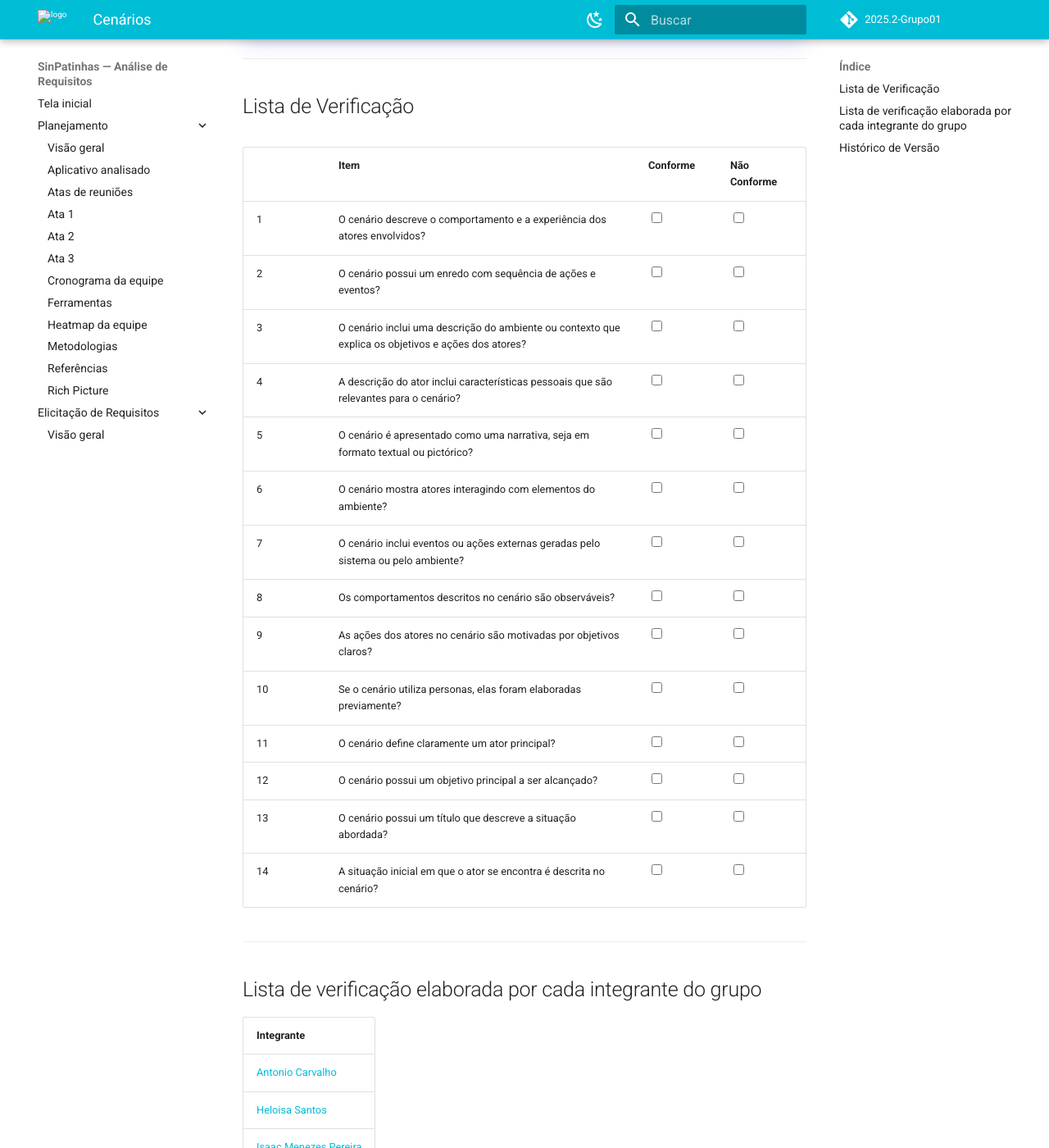
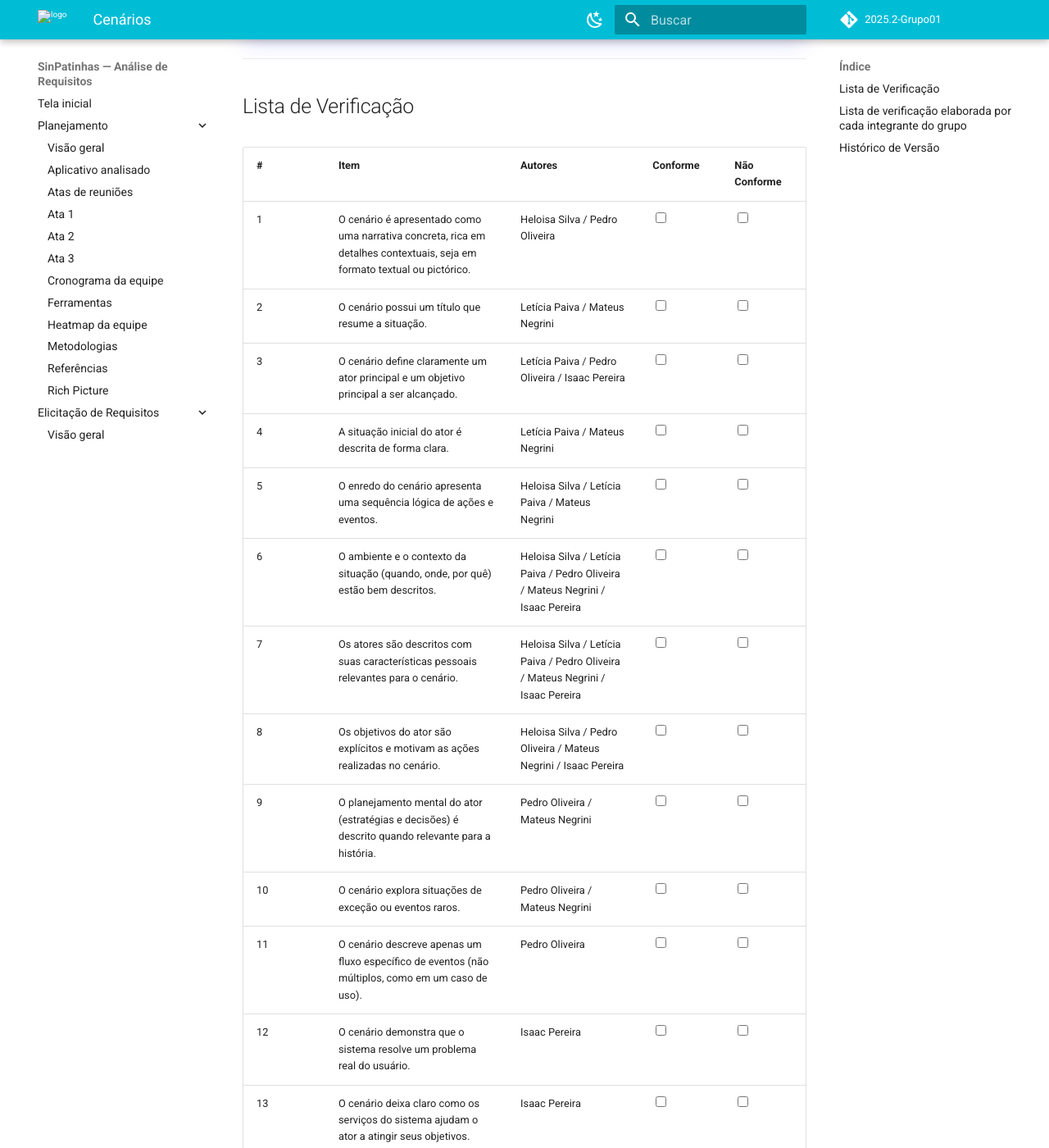
Before and after one commit to Requisitos-de-Software/2025.2-SinPatinhas, an MkDocs documentation site: the page built from docs/elicitacao/listas_verificacao/lista_cenarios.md, in a window 1280 px wide and 1400 px high, scrolled down 394 px. Shown: the whole window at 82% size. Built offline with MkDocs 1.6.1 and Material for MkDocs 9.7.7, drawn with Linux system fonts in a browser that asks for light colours; comment, search, counter and statistics services are not loaded; some of the changed text lies outside the part shown.

Commit message:
Adiciona autores - lista de verificação cenários

```diff
--- a/docs/elicitacao/listas_verificacao/lista_cenarios.md
+++ b/docs/elicitacao/listas_verificacao/lista_cenarios.md
@@ -20,32 +20,123 @@
 <div class="plan-grid"></div>
 
 <table>
-    <thead>
-        <tr>
-            <th></th>
-            <th>Item</th>
-            <th>Conforme</th>
-            <th>Não Conforme</th>
-        </tr>
-    </thead>
-    <tbody>
-        <tr><td>1</td><td>O cenário descreve o comportamento e a experiência dos atores envolvidos?</td><td><input type="checkbox"></td><td><input type="checkbox"></td></tr>
-        <tr><td>2</td><td>O cenário possui um enredo com sequência de ações e eventos?</td><td><input type="checkbox"></td><td><input type="checkbox"></td></tr>
-        <tr><td>3</td><td>O cenário inclui uma descrição do ambiente ou contexto que explica os objetivos e ações dos atores?</td><td><input type="checkbox"></td><td><input type="checkbox"></td></tr>
-        <tr><td>4</td><td>A descrição do ator inclui características pessoais que são relevantes para o cenário?</td><td><input type="checkbox"></td><td><input type="checkbox"></td></tr>
-        <tr><td>5</td><td>O cenário é apresentado como uma narrativa, seja em formato textual ou pictórico?</td><td><input type="checkbox"></td><td><input type="checkbox"></td></tr>
-        <tr><td>6</td><td>O cenário mostra atores interagindo com elementos do ambiente?</td><td><input type="checkbox"></td><td><input type="checkbox"></td></tr>
-        <tr><td>7</td><td>O cenário inclui eventos ou ações externas geradas pelo sistema ou pelo ambiente?</td><td><input type="checkbox"></td><td><input type="checkbox"></td></tr>
-        <tr><td>8</td><td>Os comportamentos descritos no cenário são observáveis?</td><td><input type="checkbox"></td><td><input type="checkbox"></td></tr>
-        <tr><td>9</td><td>As ações dos atores no cenário são motivadas por objetivos claros?</td><td><input type="checkbox"></td><td><input type="checkbox"></td></tr>
-        <tr><td>10</td><td>Se o cenário utiliza personas, elas foram elaboradas previamente?</td><td><input type="checkbox"></td><td><input type="checkbox"></td></tr>
-        <tr><td>11</td><td>O cenário define claramente um ator principal?</td><td><input type="checkbox"></td><td><input type="checkbox"></td></tr>
-        <tr><td>12</td><td>O cenário possui um objetivo principal a ser alcançado?</td><td><input type="checkbox"></td><td><input type="checkbox"></td></tr>
-        <tr><td>13</td><td>O cenário possui um título que descreve a situação abordada?</td><td><input type="checkbox"></td><td><input type="checkbox"></td></tr>
-        <tr><td>14</td><td>A situação inicial em que o ator se encontra é descrita no cenário?</td><td><input type="checkbox"></td><td><input type="checkbox"></td></tr>
-    </tbody>
+  <thead>
+    <tr>
+      <th>#</th>
+      <th>Item</th>
+      <th>Autores</th>
+      <th>Conforme</th>
+      <th>Não Conforme</th>
+    </tr>
+  </thead>
+  <tbody>
+    <tr>
+      <td>1</td>
+      <td>O cenário é apresentado como uma narrativa concreta, rica em detalhes contextuais, seja em formato textual ou pictórico.</td>
+      <td>Heloisa Silva / Pedro Oliveira</td>
+      <td><input type="checkbox"></td>
+      <td><input type="checkbox"></td>
+    </tr>
+    <tr>
+      <td>2</td>
+      <td>O cenário possui um título que resume a situação.</td>
+      <td>Letícia Paiva / Mateus Negrini</td>
+      <td><input type="checkbox"></td>
+      <td><input type="checkbox"></td>
+    </tr>
+    <tr>
+      <td>3</td>
+      <td>O cenário define claramente um ator principal e um objetivo principal a ser alcançado.</td>
+      <td>Letícia Paiva / Pedro Oliveira / Isaac Pereira</td>
+      <td><input type="checkbox"></td>
+      <td><input type="checkbox"></td>
+    </tr>
+    <tr>
+      <td>4</td>
+      <td>A situação inicial do ator é descrita de forma clara.</td>
+      <td>Letícia Paiva / Mateus Negrini</td>
+      <td><input type="checkbox"></td>
+      <td><input type="checkbox"></td>
+    </tr>
+    <tr>
+      <td>5</td>
+      <td>O enredo do cenário apresenta uma sequência lógica de ações e eventos.</td>
+      <td>Heloisa Silva / Letícia Paiva / Mateus Negrini</td>
+      <td><input type="checkbox"></td>
+      <td><input type="checkbox"></td>
+    </tr>
+    <tr>
+      <td>6</td>
+      <td>O ambiente e o contexto da situação (quando, onde, por quê) estão bem descritos.</td>
+      <td>Heloisa Silva / Letícia Paiva / Pedro Oliveira / Mateus Negrini / Isaac Pereira</td>
+      <td><input type="checkbox"></td>
+      <td><input type="checkbox"></td>
+    </tr>
+    <tr>
+      <td>7</td>
+      <td>Os atores são descritos com suas características pessoais relevantes para o cenário.</td>
+      <td>Heloisa Silva / Letícia Paiva / Pedro Oliveira / Mateus Negrini / Isaac Pereira</td>
+      <td><input type="checkbox"></td>
+      <td><input type="checkbox"></td>
+    </tr>
+    <tr>
+      <td>8</td>
+      <td>Os objetivos do ator são explícitos e motivam as ações realizadas no cenário.</td>
+      <td>Heloisa Silva / Pedro Oliveira / Mateus Negrini / Isaac Pereira</td>
+      <td><input type="checkbox"></td>
+      <td><input type="checkbox"></td>
+    </tr>
+    <tr>
+      <td>9</td>
+      <td>O planejamento mental do ator (estratégias e decisões) é descrito quando relevante para a história.</td>
+      <td>Pedro Oliveira / Mateus Negrini</td>
+      <td><input type="checkbox"></td>
+      <td><input type="checkbox"></td>
+    </tr>
+    <tr>
+      <td>10</td>
+      <td>O cenário explora situações de exceção ou eventos raros.</td>
+      <td>Pedro Oliveira / Mateus Negrini</td>
+      <td><input type="checkbox"></td>
+      <td><input type="checkbox"></td>
+    </tr>
+    <tr>
+      <td>11</td>
+      <td>O cenário descreve apenas um fluxo específico de eventos (não múltiplos, como em um caso de uso).</td>
+      <td>Pedro Oliveira</td>
+      <td><input type="checkbox"></td>
+      <td><input type="checkbox"></td>
+    </tr>
+    <tr>
+      <td>12</td>
+      <td>O cenário demonstra que o sistema resolve um problema real do usuário.</td>
+      <td>Isaac Pereira</td>
+      <td><input type="checkbox"></td>
+      <td><input type="checkbox"></td>
+    </tr>
+    <tr>
+      <td>13</td>
+      <td>O cenário deixa claro como os serviços do sistema ajudam o ator a atingir seus objetivos.</td>
+      <td>Isaac Pereira</td>
+      <td><input type="checkbox"></td>
+      <td><input type="checkbox"></td>
+    </tr>
+    <tr>
+      <td>14</td>
+      <td>Se o cenário utiliza personas, foi verificado se elas foram elaboradas previamente.</td>
+      <td>Heloisa Silva</td>
+      <td><input type="checkbox"></td>
+      <td><input type="checkbox"></td>
+    </tr>
+    <tr>
+      <td>15</td>
+      <td>O conjunto de todos os cenários criados é abrangente (cobre diferentes usuários, funções do produto e variações de tarefas).</td>
+      <td>Mateus Negrini</td>
+      <td><input type="checkbox"></td>
+      <td><input type="checkbox"></td>
+    </tr>
+  </tbody>
 </table>
-
 ---
 
 ## Lista de verificação elaborada por cada integrante do grupo
```
